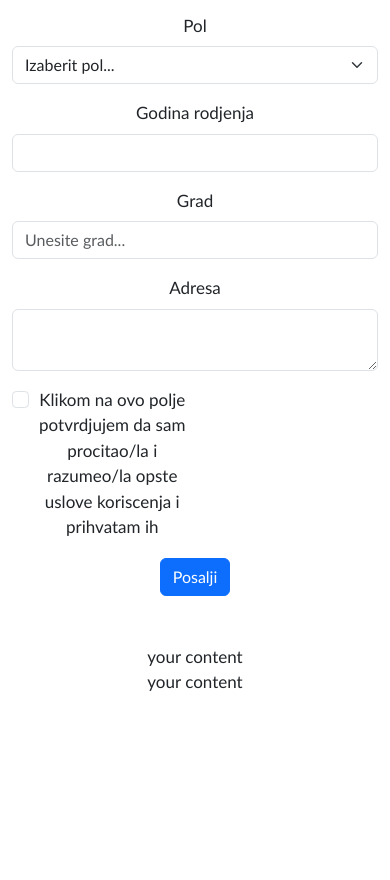
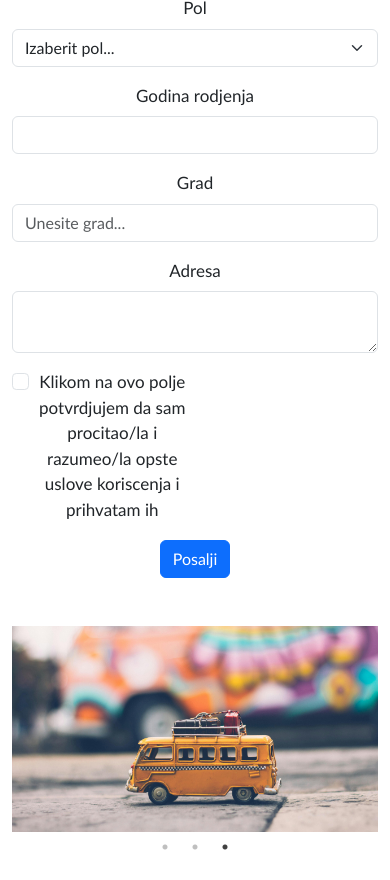
Before and after one commit to Vr1sak/Front-NBSoft, a plain HTML site: page index.html in a window 390 px wide. Shown: the part 1862-2742 px from the top of the page. Before the commit the page ends 2605 px from the top, so only its background shows below. Drawn offline with nearby package versions, Linux system fonts and the light colour scheme.

Commit message:
Dodat i slajder v3

```diff
--- a/index.html
+++ b/index.html
@@ -18,6 +18,10 @@
       rel="stylesheet"
       type="text/css"
       href="//cdn.jsdelivr.net/npm/slick-carousel@1.8.1/slick/slick.css"
+    />
+    <link
+      rel="stylesheet"
+      href="https://cdn.jsdelivr.net/npm/slick-carousel@1.8.1/slick/slick-theme.css"
     />
 
     <title>CV</title>
@@ -52,7 +56,7 @@
       <div class="container" style="padding-top: 45px">
         <div class="row">
           <aside
-            class="col-12 col-md-4 col-lg-3 order-2 order-md-1 bg-body-tertiary"
+            class="col-12 col-md-4 col-lg-3 order-2 order-md-1 bg-body-tertiary p-1"
           >
             <section class="mb-4">
               <div class="d-flex align-items-center mb-3">
@@ -303,15 +307,32 @@
         </div>
       </div>
 
-        <div class="container d-flex justify-content-around mb-5">
-          <div class="slider">
-            <div>your content</div>
-            <div>your content</div>
+      <div class="container mb-5">
+        <div class="slider">
+          <div class="slide">
+            <img
+              src="src/s1.jpg"
+              alt="..."
+            />
+          </div>
+          <div class="slide">
+            <img
+              src="src/s2.jpg"
+              alt="..."
+            />
+          </div>
+          <div class="slide">
+            <img
+              src="src/s3.jpg"
+              alt="..."
+            />
           </div>
         </div>
+      </div>
     </main>
 
     <script src="https://code.jquery.com/jquery-3.7.1.min.js"></script>
+    <script src="https://cdn.jsdelivr.net/npm/slick-carousel@1.8.1/slick/slick.min.js"></script>
 
     <script>
       document.addEventListener("DOMContentLoaded", function () {
@@ -386,6 +407,19 @@
             );
           }
         });
+
+        $(function () {
+          $(".slider").slick({
+            slidesToShow: 1,
+            slidesToScroll: 1,
+            dots: true,
+            arrows: true,
+            infinite: true,
+            speed: 500,
+            autoplay: true,
+            autoplaySpeed: 2000,
+          });
+        });
       });
     </script>
   </body>
--- a/stil.css
+++ b/stil.css
@@ -7,3 +7,23 @@
   font-size: 1.2em;
   color: #000;
 }
+
+.slick-prev:before,
+.slick-next:before {
+  font-size: 32px;
+  color: black;
+}
+
+.slider .slide {
+  aspect-ratio: 16/9;
+  position: relative;
+}
+
+.slider .slide img {
+  position: absolute;
+  inset: 0;
+  width: 100%;
+  height: 100%;
+  object-fit: cover;
+  display: block;
+}
```
Also changed, not shown: src/s1.jpg (added), src/s2.jpg (added), src/s3.jpg (added). Lines whose indentation alone changed are shown as unchanged.
